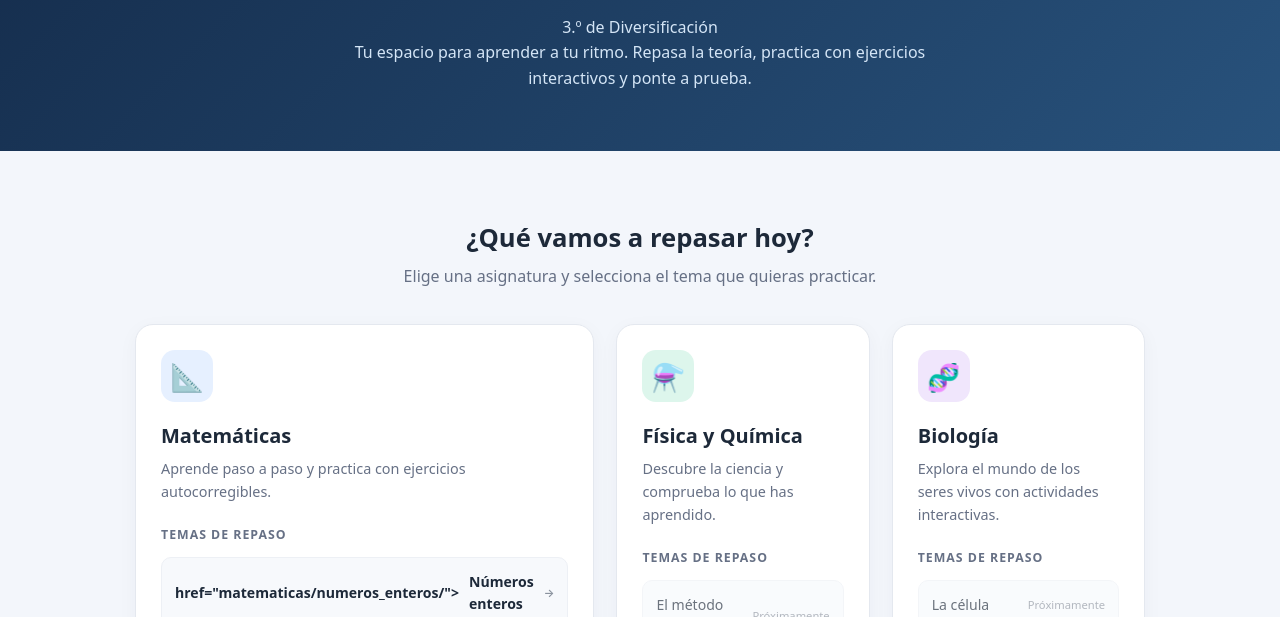
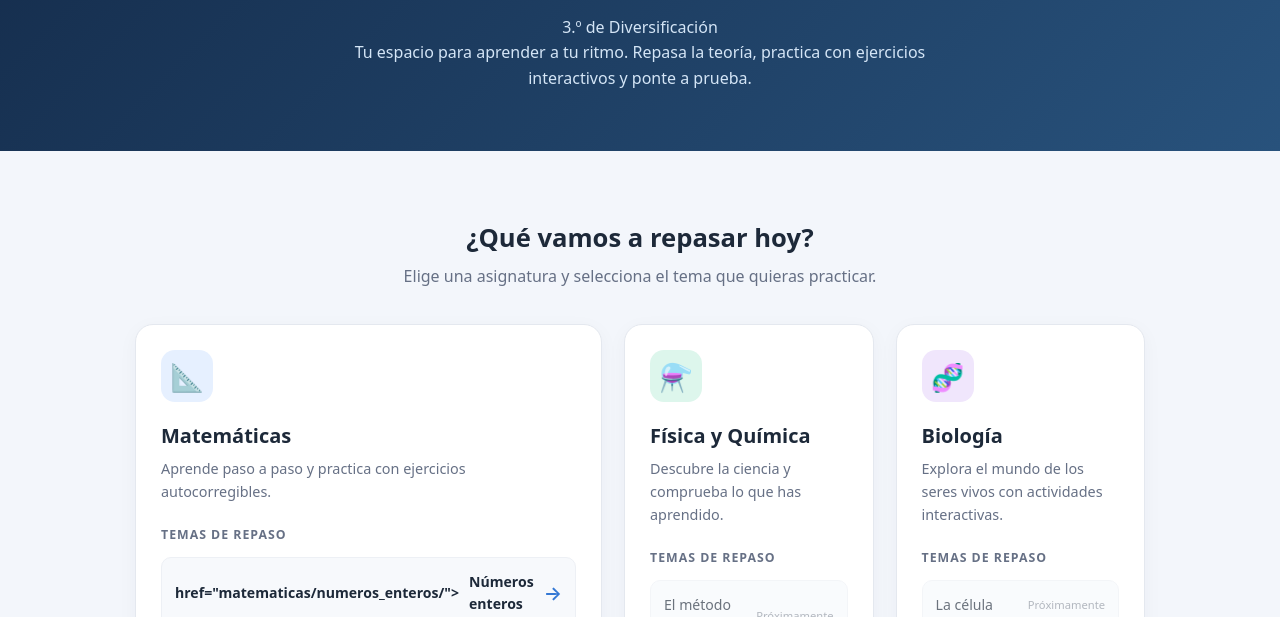
Before and after one commit to fabiohdezd/repaso_3_diver, a plain HTML site: page index.html in a window 1280 px wide. Shown: the part 183-800 px from the top of the page. Drawn offline with Linux system fonts and the light colour scheme.

Commit message:
Change arrow span class from 'estado' to 'flecha'

```diff
--- a/index.html
+++ b/index.html
@@ -260,7 +260,7 @@
 
           <a class="tema"> href="matematicas/numeros_enteros/">
             <span>Números enteros</span>
-            <span class="estado">→</span>
+            <span class="flecha">→</span>
           </a>
 
           <div class="tema pendiente">
```
